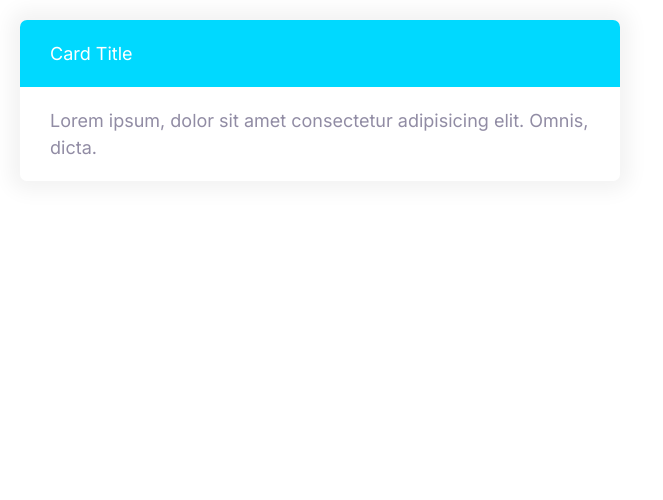
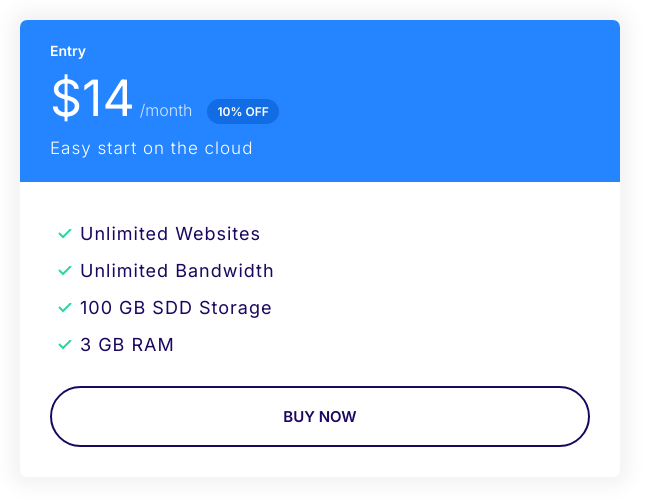
Before and after one commit to emil1129/emil, a plain HTML site: page index.html in a window 1280 px wide. Shown: the whole page, without its empty margins (0-663 px from the left). Drawn offline with Linux system fonts and the light colour scheme.

Commit message:
Build a plans component.

```diff
--- a/css/styles.css
+++ b/css/styles.css
@@ -102,7 +102,7 @@ a {
   border-radius: 20px;
   font-size: 2rem;
   font-weight: 600;
-  padding: 0.5rem 2rem;
+  padding: 0.5rem 1rem;
   white-space: nowrap;
 }
 
@@ -221,6 +221,7 @@ a {
 
 .btn--outline {
   border: 2px solid var(--color-heading);
+  background: #fff;
   color: var(--color-heading);
 }
 
@@ -295,7 +296,62 @@ a {
   color: #fff;
 }
 
+.card--primary .badge--small {
+  background: #126de4;
+}
+
 .card--secondary .card__header {
   background: var(--color-secondary);
   color: #fff;
 }
+
+.card--secondary .badge--small {
+  background: #01cdf0;
+}
+
+/* Plans */
+.plan__heading {
+  color: #fff;
+  font-weight: 600;
+  font-size: 2.4rem;
+  margin: 0;
+}
+
+.plan__price {
+  font-size: 6rem;
+}
+
+.plan__billing-cycle {
+  font-size: 2.4rem;
+  font-weight: 300;
+  margin-right: 10px;
+  opacity: 0.8;
+}
+
+.plan__description {
+  display: block;
+  font-weight: 300;
+  letter-spacing: 1px;
+}
+
+.plan .list__item {
+  letter-spacing: 1px;
+}
+
+@media screen and (min-width: 1024px) {
+  .plan__heading {
+    font-size: 1.4rem;
+  }
+
+  .plan__price {
+    font-size: 5rem;
+  }
+
+  .plan__billing-cycle {
+    font-size: 1.6rem;
+  }
+
+  .plan__description {
+    font-size: 1.7rem;
+  }
+}
--- a/index.html
+++ b/index.html
@@ -14,11 +14,24 @@
   </head>
   <body>
     <div style="width: 50%; padding: 2rem">
-      <div class="card card--secondary">
-        <header class="card__header">Card Title</header>
-        <div class="card__body">
-          Lorem ipsum, dolor sit amet consectetur adipisicing elit. Omnis,
-          dicta.
+      <div class="plan">
+        <div class="card card--primary">
+          <header class="card__header">
+            <h3 class="plan__heading">Entry</h3>
+            <span class="plan__price">$14</span>
+            <span class="plan__billing-cycle">/month</span>
+            <badge class="badge badge--secondary badge--small">10% OFF</badge>
+            <span class="plan__description">Easy start on the cloud</span>
+          </header>
+          <div class="card__body">
+            <ul class="list list--tick">
+              <li class="list__item">Unlimited Websites</li>
+              <li class="list__item">Unlimited Bandwidth</li>
+              <li class="list__item">100 GB SDD Storage</li>
+              <li class="list__item">3 GB RAM</li>
+            </ul>
+            <button class="btn btn--outline btn--block">Buy now</button>
+          </div>
         </div>
       </div>
     </div>
```
Also changed, not shown: components/plans.html (added, +20 -0 lines).
